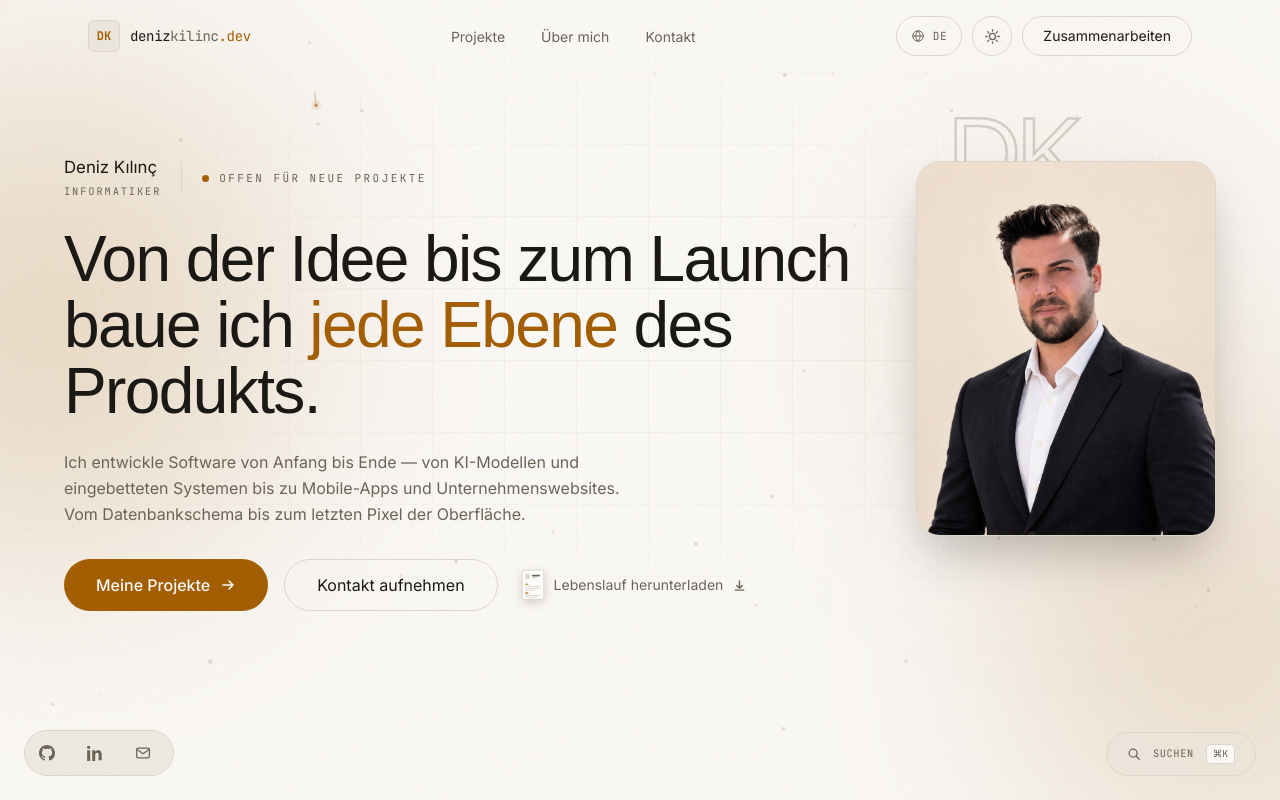
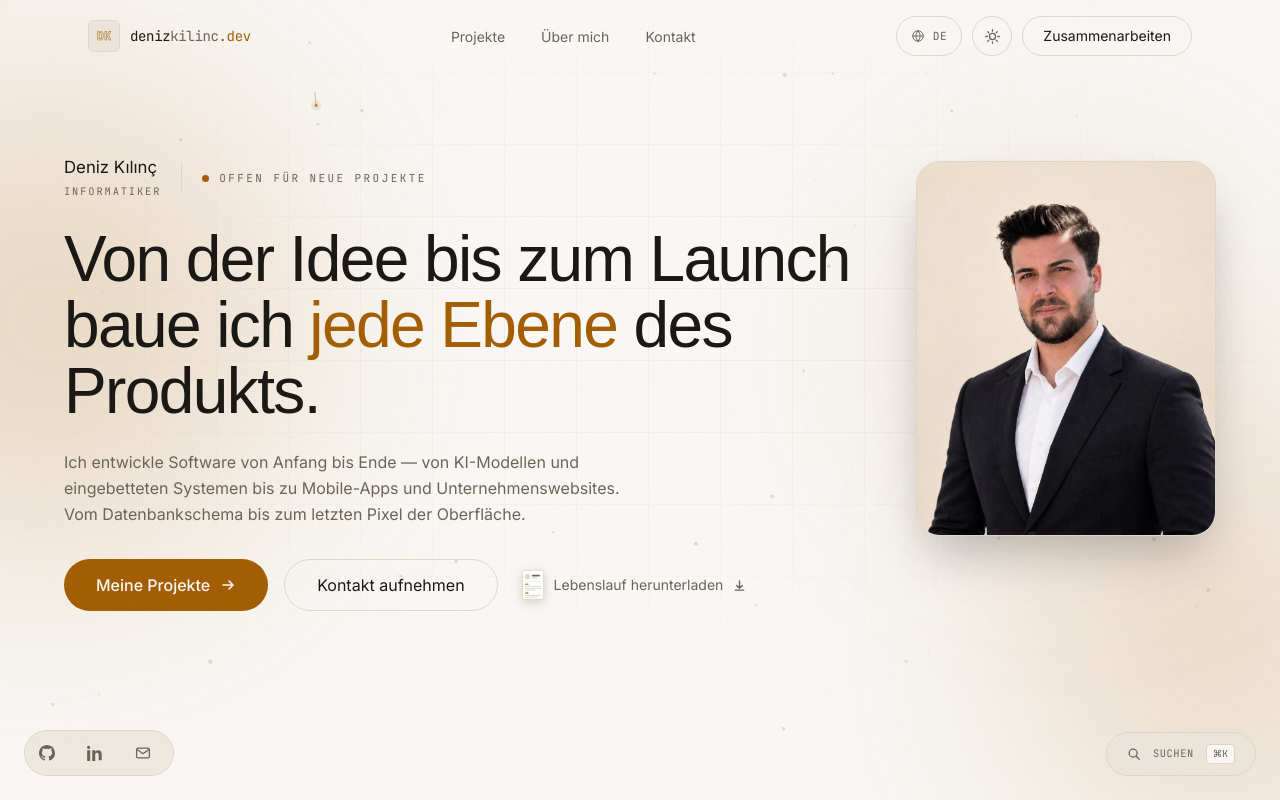
Before and after one commit to denizkilinc2/portfolyo, a Next.js app: page /de in a window 1280 px wide. Shown: the top 800 px of the page. Built offline with nearby package versions, Linux system fonts and the light colour scheme; a web font is replaced by a local one.

Commit message:
Büyük monogram kaldırıldı, DK rozeti canlandırıldı

```diff
--- a/app/globals.css
+++ b/app/globals.css
@@ -570,28 +570,78 @@
 }
 
 /* ============================================
-   14. KÖŞE MONOGRAMI
-   Portre hero'ya girdikten sonra monogram
-   sağ üste çekildi: daha küçük, daha soluk.
-   right yerine left kullanılıyor — sağa yaslama
-   sayfada yatay taşma yaratıyordu.
+   14. ROZET MONOGRAMI
+   Menü ve alt bilgideki küçük "DK" rozeti.
+   Büyük monogramın efektleri minyatür ölçekte:
+   ince kontur, kısa gölge, aynı akım ve çarpma.
    ============================================ */
-.monogram-kose {
-  right: auto;
-  left: 74%;
-  top: 14%;
-  transform: none;
-  font-size: clamp(5.5rem, 8vw, 10rem);
+.rozet {
+  position: relative;
+  display: grid;
+  line-height: 1;
 }
 
-.monogram-kose .monogram-taban {
-  opacity: 0.15;
+.rozet > span {
+  grid-area: 1 / 1;
+  color: transparent;
+  white-space: nowrap;
 }
 
-.monogram-kose .monogram-akim {
-  filter: drop-shadow(0 0 10px var(--accent));
+/* Sabit kontur */
+.rozet-taban {
+  -webkit-text-stroke: 0.6px var(--accent);
+  opacity: 0.85;
 }
 
-.monogram-kose .monogram-carpma {
-  filter: drop-shadow(0 0 16px var(--accent));
+/* İçinden gezen akım */
+.rozet-akim {
+  -webkit-text-stroke: 0.6px var(--accent);
+  filter: drop-shadow(0 0 4px var(--accent));
+  mask-image: linear-gradient(
+    118deg,
+    transparent 38%,
+    #000 46%,
+    #000 54%,
+    transparent 62%
+  );
+  -webkit-mask-image: linear-gradient(
+    118deg,
+    transparent 38%,
+    #000 46%,
+    #000 54%,
+    transparent 62%
+  );
+  mask-size: 320% 320%;
+  -webkit-mask-size: 320% 320%;
+  animation: monogram-akim 4s cubic-bezier(0.45, 0, 0.2, 1) infinite;
 }
+
+/* Çarpma parlaması */
+.rozet-carpma {
+  -webkit-text-stroke: 0.6px var(--accent);
+  filter: drop-shadow(0 0 7px var(--accent));
+  opacity: 0;
+  animation: monogram-carpma 4s ease-out infinite;
+}
+
+/* Rozetin kendi çerçevesi de çarpma anında parlasın */
+@keyframes rozet-cerceve {
+  0%,
+  29% {
+    box-shadow: 0 0 0 0 transparent;
+  }
+  31% {
+    box-shadow: 0 0 10px -1px var(--accent);
+  }
+  46% {
+    box-shadow: 0 0 4px -2px var(--accent);
+  }
+  60%,
+  100% {
+    box-shadow: 0 0 0 0 transparent;
+  }
+}
+
+.rozet-kutu {
+  animation: rozet-cerceve 4s ease-out infinite;
+}
--- a/components/Footer.tsx
+++ b/components/Footer.tsx
@@ -21,8 +21,13 @@
       <div className="mx-auto flex w-full max-w-6xl flex-col items-center gap-8 md:flex-row md:justify-between md:gap-6">
         {/* Sol: isim */}
         <Link href={`/${dil}`} className="group flex items-center gap-2.5" aria-label={s.footer.basaDon}>
-          <span className="flex h-8 w-8 items-center justify-center rounded-md border border-line bg-ink-card font-mono text-xs font-bold text-accent transition-colors group-hover:border-accent">
-            DK
+          <span className="rozet-kutu flex h-8 w-8 items-center justify-center rounded-md border border-line bg-ink-card transition-colors group-hover:border-accent">
+            <span className="rozet font-mono text-xs font-bold" aria-hidden="true">
+              <span className="rozet-taban">DK</span>
+              <span className="rozet-akim">DK</span>
+              <span className="rozet-carpma">DK</span>
+            </span>
+            <span className="sr-only">DK</span>
           </span>
           <span className="font-mono text-sm tracking-tight text-cream">
             deniz<span className="text-muted">kilinc</span>
--- a/components/Hero.tsx
+++ b/components/Hero.tsx
@@ -37,12 +37,6 @@
       {/* --- Arka plan katmanları --- */}
       <div className="grid-bg pointer-events-none absolute inset-0 opacity-25" />
 
-      {/* DK monogramı — portrenin üstünde, köşede */}
-      <div className="monogram monogram-kose hidden xl:grid" aria-hidden="true">
-        <span className="monogram-taban">DK</span>
-        <span className="monogram-akim">DK</span>
-        <span className="monogram-carpma">DK</span>
-      </div>
 
       <ParticleField />
       <div className="glow left-[-15%] top-[10%] h-[30rem] w-[30rem]" />
--- a/components/Nav.tsx
+++ b/components/Nav.tsx
@@ -83,8 +83,13 @@
         <nav className="mx-auto flex h-18 w-full max-w-6xl items-center justify-between px-6">
           {/* Sol: isim */}
           <Link href={`/${dil}`} className="group flex items-center gap-2.5" aria-label={s.nav.anaSayfa}>
-            <span className="flex h-8 w-8 items-center justify-center rounded-md border border-line bg-ink-card font-mono text-xs font-bold text-accent transition-colors group-hover:border-accent">
-              DK
+            <span className="rozet-kutu flex h-8 w-8 items-center justify-center rounded-md border border-line bg-ink-card transition-colors group-hover:border-accent">
+              <span className="rozet font-mono text-xs font-bold" aria-hidden="true">
+                <span className="rozet-taban">DK</span>
+                <span className="rozet-akim">DK</span>
+                <span className="rozet-carpma">DK</span>
+              </span>
+              <span className="sr-only">DK</span>
             </span>
             <span className="hidden font-mono text-sm tracking-tight text-cream sm:block">
               deniz<span className="text-muted">kilinc</span>
```
